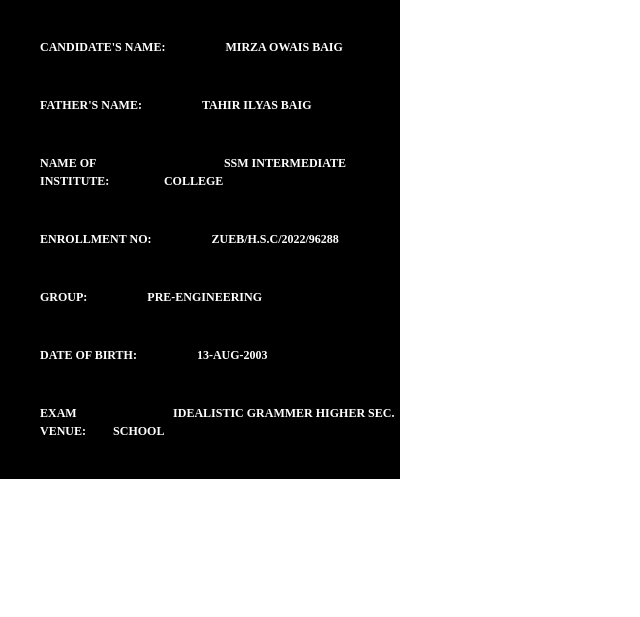
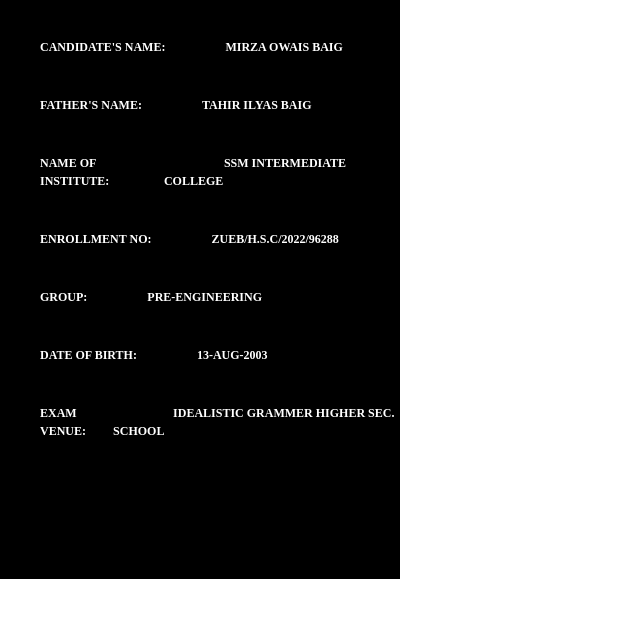
Before and after one commit to ubaidahmed04/portal.zueb.edu, a plain HTML site: page index.html in a window 1280 px wide. Shown: the part 161-778 px from the top of the page, without its empty margins (0-640 px from the left). Drawn offline with Linux system fonts and the light colour scheme.

Commit message:
change height

```diff
--- a/styles.css
+++ b/styles.css
@@ -32,7 +32,7 @@
 }
 .info{
     background-color: #000;
-    min-height: 480px;
+    min-height: 600px;
     width: 100%;
     max-width: 400px;
     margin-bottom: 20px;
```
